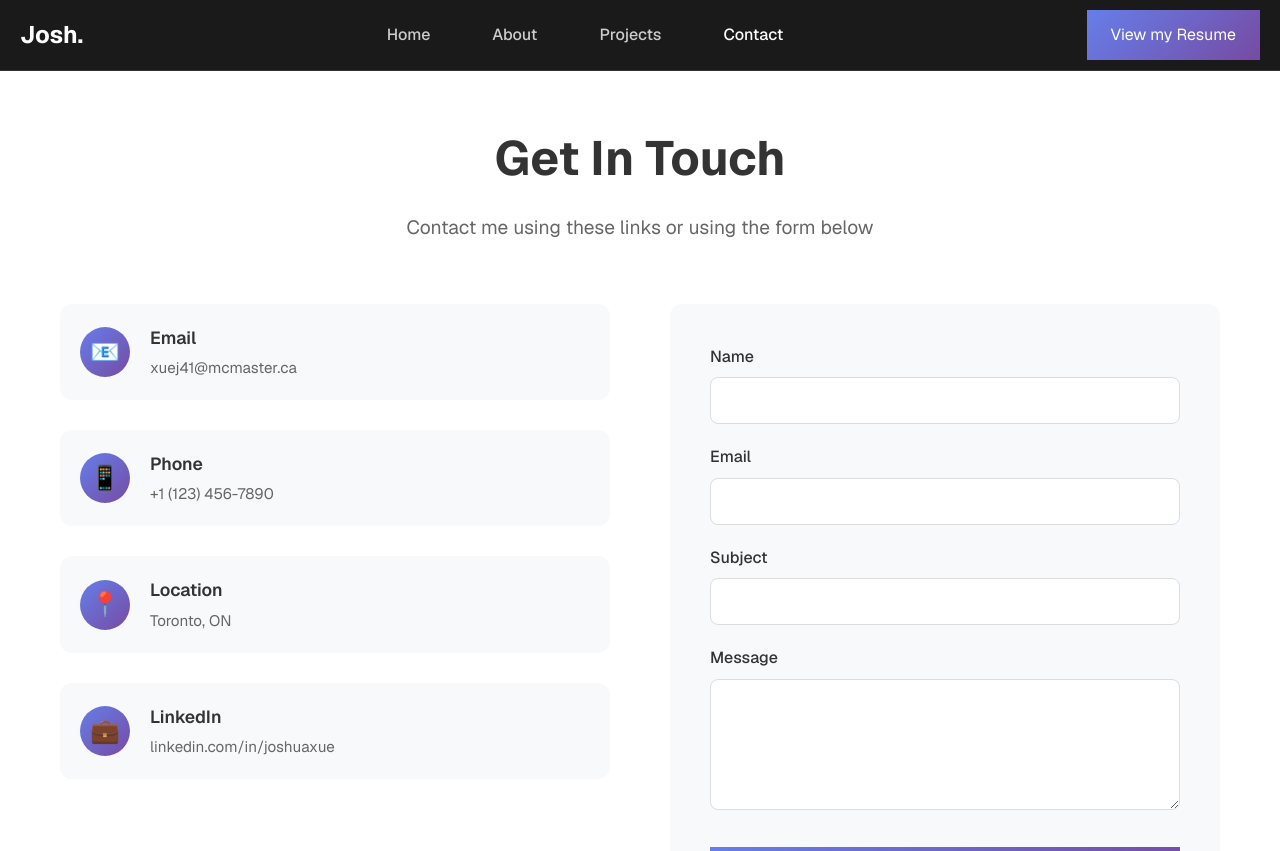
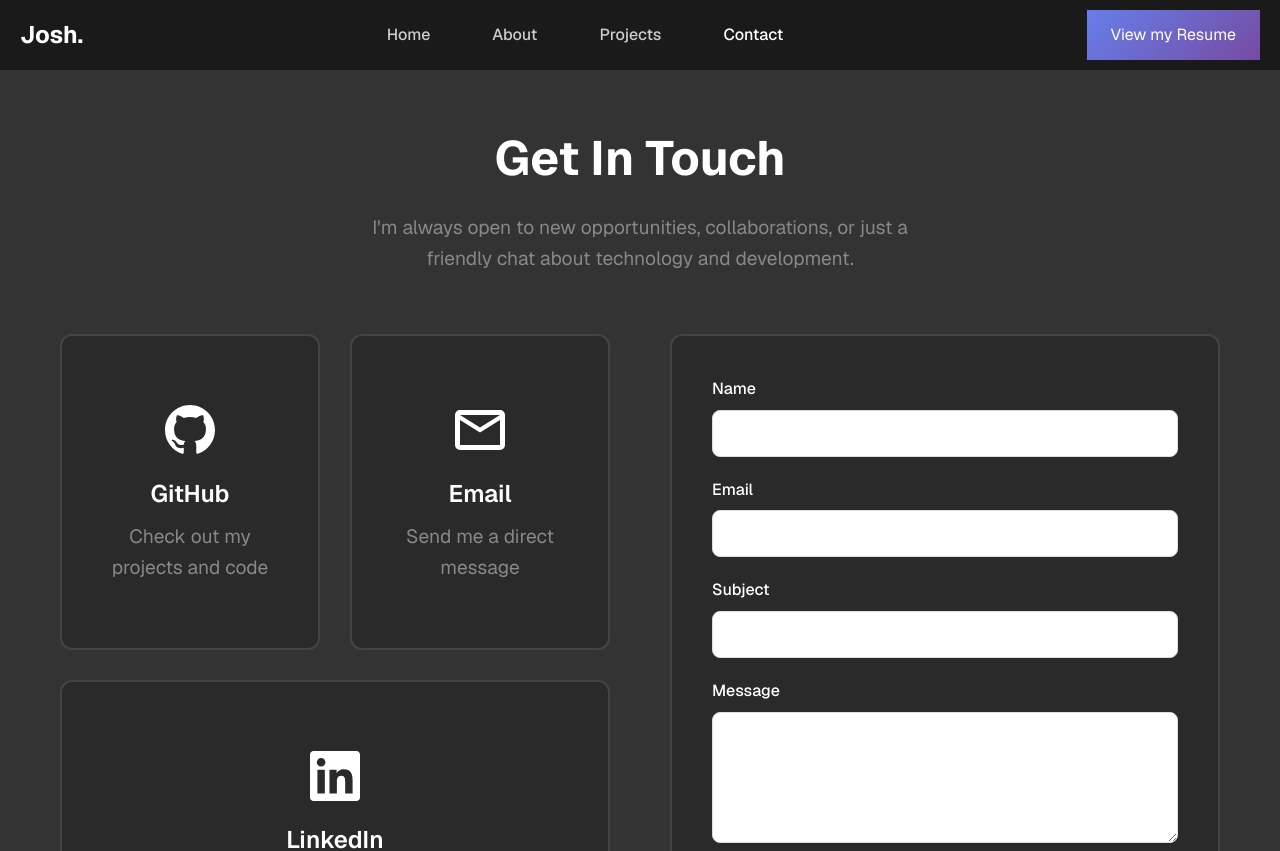
Before and after one commit to xuej41/portfolio-v2, a React (Vite) app: page /contact in a window 1280 px wide. Shown: the top 851 px of the page. Built offline with nearby package versions, Linux system fonts and the light colour scheme.

Commit message:
Contact page overhaul

```diff
--- a/src/pages/Contact.css
+++ b/src/pages/Contact.css
@@ -1,6 +1,6 @@
 .contact {
   padding: 120px 0 80px;
-  background: #fff;
+  background: #333;
   min-height: 100vh;
 }
 
@@ -18,13 +18,13 @@
 .contact-title {
   font-size: 3rem;
   font-weight: 700;
-  color: #333;
+  color: white;
   margin-bottom: 16px;
 }
 
 .contact-subtitle {
   font-size: 1.2rem;
-  color: #666;
+  color: #888;
   max-width: 600px;
   margin: 0 auto;
 }
@@ -33,58 +33,83 @@
   display: grid;
   grid-template-columns: 1fr 1fr;
   gap: 60px;
-  align-items: start;
+  align-items: stretch;
 }
 
 .contact-info {
-  display: flex;
+  display: grid;
   flex-direction: column;
   gap: 30px;
+  grid-template-columns: 1fr 1fr; /* Two columns for the top row */
+  gap: 30px; /* Gap between grid items */
 }
 
 .contact-item {
   display: flex;
+  flex-direction: column; /* Stack icon above text */
+  align-items: center; /* Center content horizontally */
+  justify-content: center; /* Center content vertically */
+  padding: 30px; /* Increased padding for larger squarer look */
+  background: #2a2a2a;
+  border: 2px solid #444;
+  border-radius: 12px;
+  transition: all 0.3s ease;
+  text-decoration: none; /* Remove underline for links */
+  color: inherit; /* Inherit text color */
+  height: 100%; /* Make item fill its grid cell height */
+  min-height: 180px; /* Ensure a minimum square-like height */
+}
+
+.contact-item:hover {
+  border: 2px solid #bbb;
+  background: #667eea80;
+  box-shadow: 0 25px 50px rgba(0, 0, 0, 0.6);
+  transform: translateY(-2px); /* Slight downward movement on hover */
+}
+
+.contact-item-full-width {
+  grid-column: 1 / span 2; /* Make this item span both columns */
+}
+
+.contact-icon {
+  font-size: 1.5rem; /* Base size for icon */
+  width: 60px; /* Larger icon */
+  height: 60px;
+  display: flex;
   align-items: center;
-  gap: 20px;
-  padding: 20px;
-  background: #f8f9fa;
+  justify-content: center;
+  /* background: linear-gradient(135deg, #667eea 0%, #764ba2 100%); Doesn't really look good */
+  border-radius: 50%;
+  color: white;
+  margin-bottom: 15px; /* Space between icon and text */
+}
+
+.contact-details {
+  text-align: center;
+}
+
+.contact-details h3 {
+  font-size: 1.5rem;
+  font-weight: 600;
+  color: white;
+  margin-bottom: 8px;
+}
+
+.contact-details p {
+  color: #888;
+  font-size: 1.2rem;
+}
+
+.contact-form {
+  background: #2a2a2a;
+  padding: 40px;
+  border: 2px solid #444;
   border-radius: 12px;
   transition: all 0.3s ease;
 }
 
-.contact-item:hover {
-  background: #f0f0f0;
-  transform: translateY(-2px);
-}
-
-.contact-icon {
-  font-size: 1.5rem;
-  width: 50px;
-  height: 50px;
-  display: flex;
-  align-items: center;
-  justify-content: center;
-  background: linear-gradient(135deg, #667eea 0%, #764ba2 100%);
-  border-radius: 50%;
-  color: white;
-}
-
-.contact-details h3 {
-  font-size: 1.1rem;
-  font-weight: 600;
-  color: #333;
-  margin-bottom: 4px;
-}
-
-.contact-details p {
-  color: #666;
-  font-size: 0.95rem;
-}
-
-.contact-form {
-  background: #f8f9fa;
-  padding: 40px;
-  border-radius: 12px;
+.contact-form:hover {
+  border: 2px solid #bbb;
 }
 
 .form-group {
@@ -95,7 +120,7 @@
   display: block;
   margin-bottom: 8px;
   font-weight: 500;
-  color: #333;
+  color: white;
 }
 
 .form-group input,
@@ -141,18 +166,28 @@
     gap: 40px;
   }
 
+  .contact-info {
+    grid-template-columns: 1fr; /* Stack items vertically on mobile */
+    gap: 20px;
+  }
+
+  .contact-item-full-width {
+    grid-column: auto; /* Remove spanning on mobile */
+  }
+
   .contact-form {
     padding: 30px;
   }
 
   .contact-item {
-    padding: 15px;
+    padding: 20px;
+    min-height: unset; /* Remove min height for smaller screens */
   }
 
   .contact-icon {
-    width: 40px;
-    height: 40px;
-    font-size: 1.2rem;
+    width: 50px;
+    height: 50px;
+    margin-bottom: 10px;
   }
 }
 
--- a/src/pages/Contact.jsx
+++ b/src/pages/Contact.jsx
@@ -37,39 +37,44 @@
       <div className="contact-container">
         <div className="contact-header">
           <h1 className="contact-title">Get In Touch</h1>
-          <p className="contact-subtitle">Contact me using these links or using the form below</p>
+          <p className="contact-subtitle">I'm always open to new opportunities, collaborations, or just a friendly chat about technology and development.</p>
         </div>
 
         <div className="contact-content">
           <div className="contact-info">
-            <div className="contact-item">
-              <div className="contact-icon">📧</div>
+            <a href="https://github.com/xuej41" target="_blank" className="contact-item" rel="noopener noreferrer">
+              <div className="contact-icon">
+                <svg width="50" height="50" viewBox="0 0 24 24" fill="currentColor">
+                  <path d="M12 0c-6.626 0-12 5.373-12 12 0 5.302 3.438 9.8 8.207 11.387.599.111.793-.261.793-.577v-2.234c-3.338.726-4.033-1.416-4.033-1.416-.546-1.387-1.333-1.756-1.333-1.756-1.089-.745.083-.729.083-.729 1.205.084 1.839 1.237 1.839 1.237 1.07 1.834 2.807 1.304 3.492.997.107-.775.418-1.305.762-1.604-2.665-.305-5.467-1.334-5.467-5.931 0-1.311.469-2.381 1.236-3.221-.124-.303-.535-1.524.117-3.176 0 0 1.008-.322 3.301 1.23.957-.266 1.983-.399 3.003-.404 1.02.005 2.047.138 3.006.404 2.291-1.552 3.297-1.23 3.297-1.23.653 1.653.242 2.874.118 3.176.77.84 1.235 1.911 1.235 3.221 0 4.609-2.807 5.624-5.479 5.921.43.372.823 1.102.823 2.222v3.293c0 .319.192.694.801.576 4.765-1.589 8.199-6.086 8.199-11.386 0-6.627-5.373-12-12-12z" />
+                </svg>
+              </div>
+              <div className="contact-details">
+                <h3>GitHub</h3>
+                <p>Check out my projects and code</p>
+              </div>
+            </a>
+            <a href="mailto:xuej41@mcmaster.ca" className="contact-item">
+              <div className="contact-icon">
+                <svg xmlns="http://www.w3.org/2000/svg" width="60" height="60" viewBox="0 -960 960 960" fill="currentColor">
+                  <path d="M160-160q-33 0-56.5-23.5T80-240v-480q0-33 23.5-56.5T160-800h640q33 0 56.5 23.5T880-720v480q0 33-23.5 56.5T800-160zm320-280L160-640v400h640v-400zm0-80 320-200H160zM160-640v-80 480z"/>
+                </svg>
+              </div>
               <div className="contact-details">
                 <h3>Email</h3>
-                <p>xuej41@mcmaster.ca</p>
+                <p>Send me a direct message</p>
               </div>
-            </div>
-            <div className="contact-item">
-              <div className="contact-icon">📱</div>
-              <div className="contact-details">
-                <h3>Phone</h3>
-                <p>+1 (123) 456-7890</p>
+            </a>
+            <a href="https://linkedin.com/in/joshuaxue" target="_blank" className="contact-item contact-item-full-width" rel="noopener noreferrer">
+              <div className="contact-icon">
+                <svg width="50" height="50" viewBox="0 0 24 24" fill="currentColor">
+                  <path d="M20.447 20.452h-3.554v-5.569c0-1.328-.027-3.037-1.852-3.037-1.853 0-2.136 1.445-2.136 2.939v5.667H9.351V9h3.414v1.561h.046c.477-.9 1.637-1.85 3.37-1.85 3.601 0 4.267 2.37 4.267 5.455v6.286zM5.337 7.433c-1.144 0-2.063-.926-2.063-2.065 0-1.138.92-2.063 2.063-2.063 1.14 0 2.064.925 2.064 2.063 0 1.139-.925 2.065-2.064 2.065zm1.782 13.019H3.555V9h3.564v11.452zM22.225 0H1.771C.792 0 0 .774 0 1.729v20.542C0 23.227.792 24 1.771 24h20.451C23.2 24 24 23.227 24 22.271V1.729C24 .774 23.2 0 22.222 0h.003z" />
+                </svg>
               </div>
-            </div>
-            <div className="contact-item">
-              <div className="contact-icon">📍</div>
-              <div className="contact-details">
-                <h3>Location</h3>
-                <p>Toronto, ON</p>
-              </div>
-            </div>
-            <div className="contact-item">
-              <div className="contact-icon">💼</div>
               <div className="contact-details">
                 <h3>LinkedIn</h3>
-                <p>linkedin.com/in/joshuaxue</p>
+                <p>Connect with me professionally</p>
               </div>
-            </div>
+            </a>
           </div>
 
           <form className="contact-form" onSubmit={handleSubmit}>
```
Also changed, not shown: 1 other file (tests, documents, lock files or other folders).
